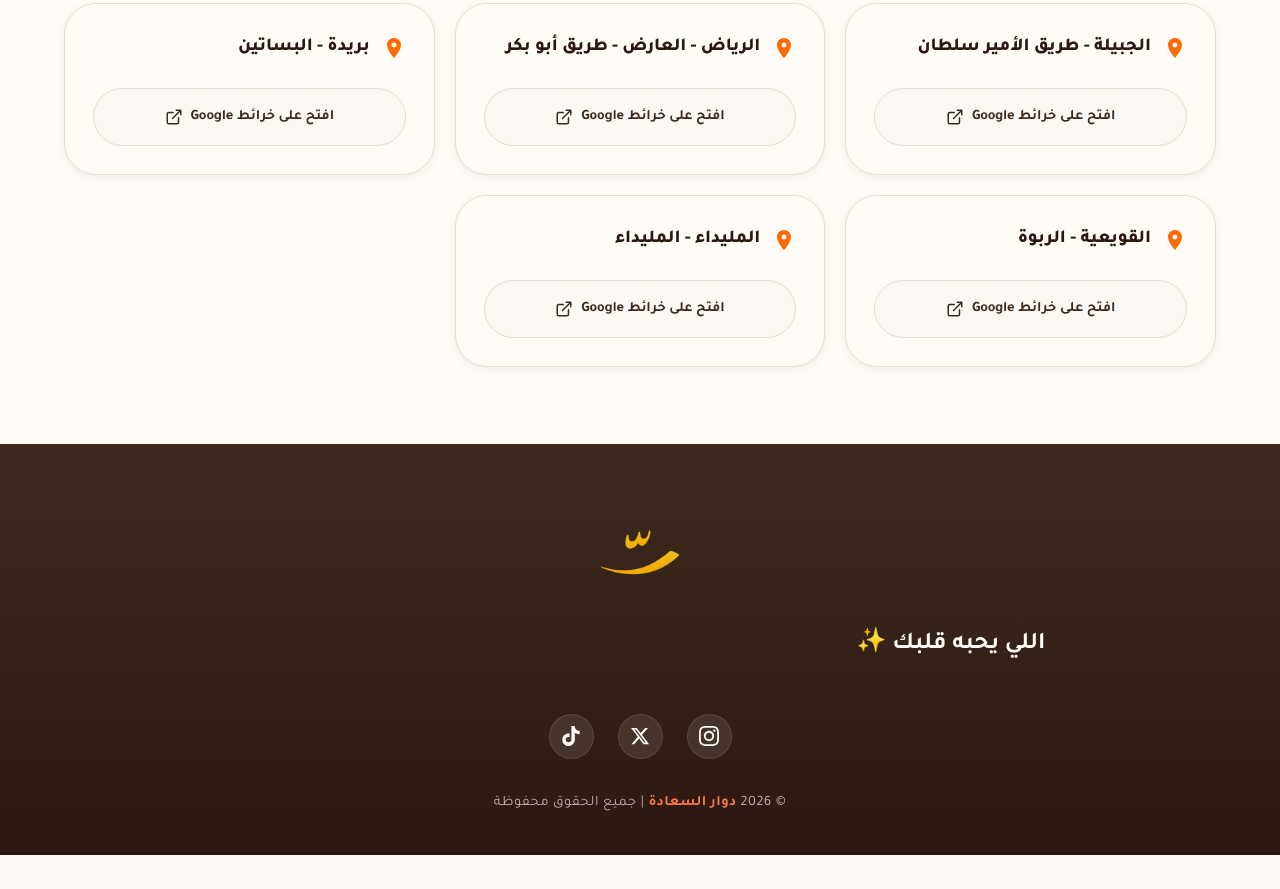
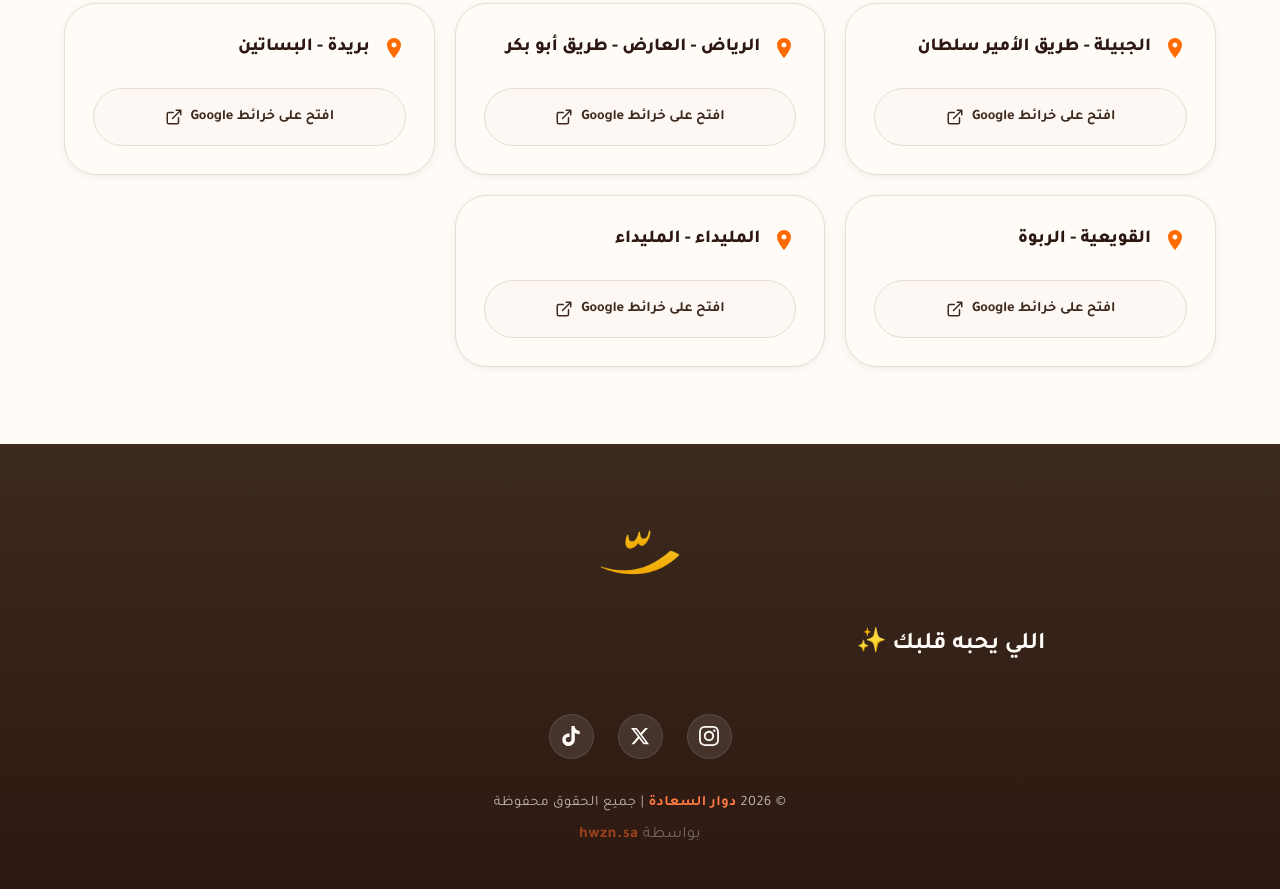
Before and after one commit to hatemmokhtar58/Landing-Page-Dawar, a website built with Vite: page index.html in a window 1280 px wide. Shown: the part 6375-7264 px from the top of the page. Before the commit the page ends 7230 px from the top, so only its background shows below. Built offline with nearby package versions, Linux system fonts and the light colour scheme.

Commit message:
Add بواسطة Hwzn.sa to footer

```diff
--- a/index.html
+++ b/index.html
@@ -174,6 +174,7 @@
       </div>
 
       <p class="copyright">© 2026 <span>دوار السعادة</span> | جميع الحقوق محفوظة</p>
+      <p class="made-by">بواسطة <a href="https://hwzn.sa/" target="_blank" rel="noopener noreferrer" class="hwzn-link">hwzn.sa</a></p>
     </div>
   </footer>
 
--- a/src/style.css
+++ b/src/style.css
@@ -1622,6 +1622,26 @@ footer {
   font-weight: 700;
 }
 
+.made-by {
+  font-size: 1rem;
+  color: rgba(255, 248, 240, 0.35);
+  margin: 0.4rem 0 0;
+  letter-spacing: 0.5px;
+  text-align: center;
+}
+
+.hwzn-link {
+  color: rgba(230, 94, 40, 0.6);
+  text-decoration: none;
+  font-weight: 600;
+  transition: color 0.3s ease, text-shadow 0.3s ease;
+}
+
+.hwzn-link:hover {
+  color: var(--color-primary-light);
+  text-shadow: 0 0 8px rgba(230, 94, 40, 0.4);
+}
+
 /* =========================================
    ✨ ANIMATIONS & UTILITIES
    ========================================= */
```
